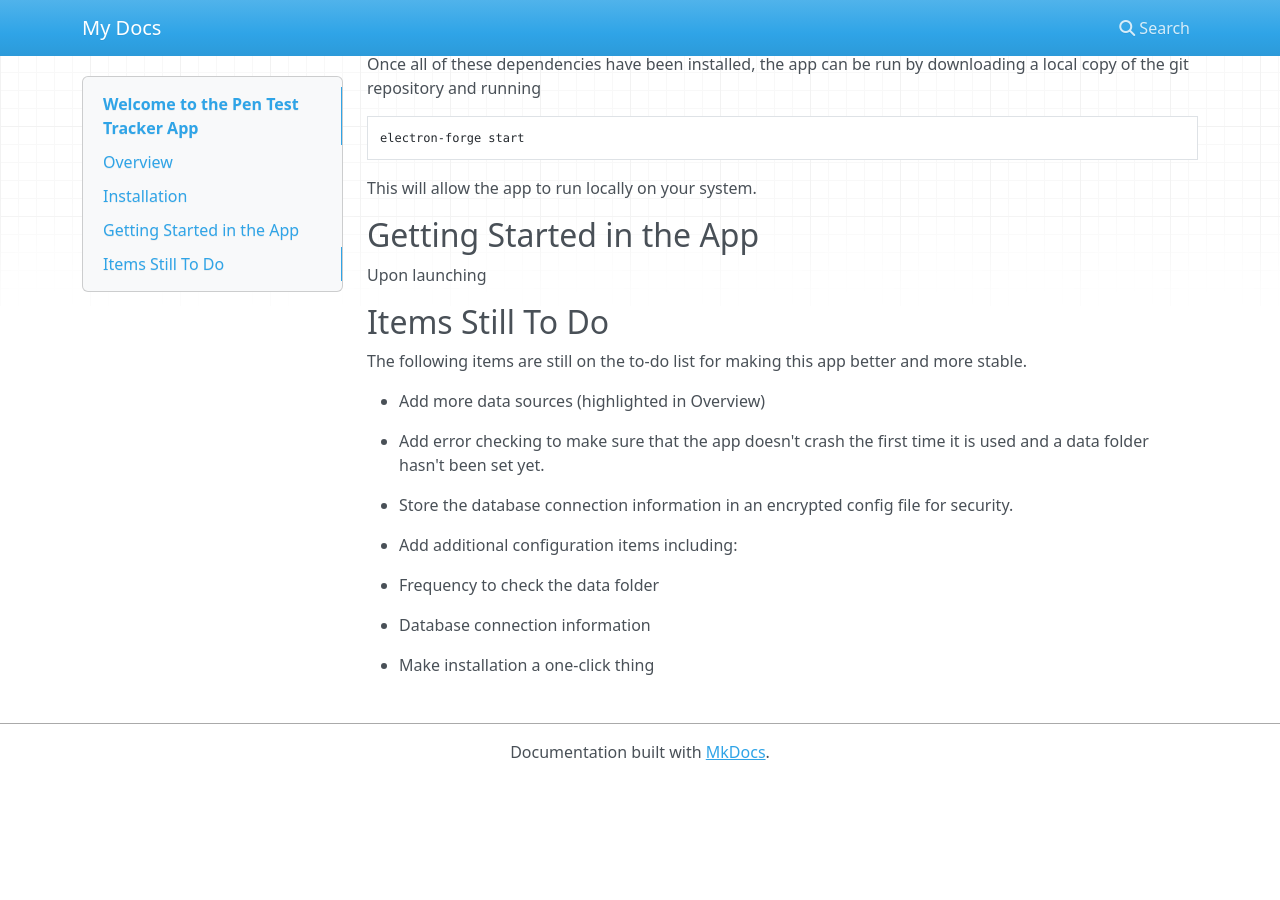
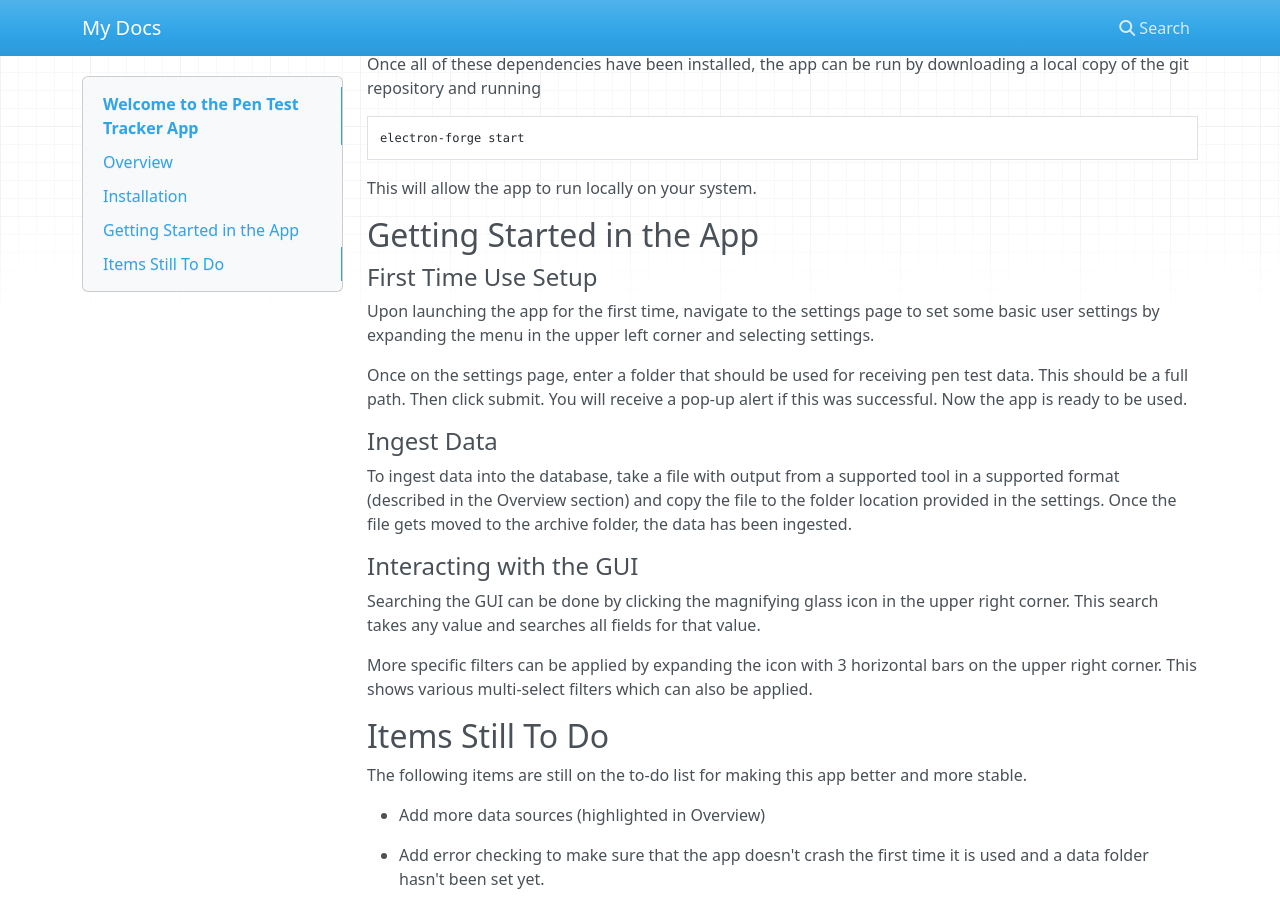
Before and after one commit to SarahLN/Pen-Test-Tracker, an MkDocs documentation site: the page built from docs/index.md, in a window 1280 px wide and 900 px high, scrolled down 1079 px. Built offline with MkDocs 1.6.1, drawn with Linux system fonts in a browser that asks for light colours; nearby versions of some CDN libraries; before the commit the page ends 1859 px from its top, so only the background shows below that; some of the changed text lies outside the part shown.

Commit message:
add documentation

```diff
--- a/docs/index.md
+++ b/docs/index.md
@@ -16,7 +16,7 @@ The app uses the following technologies:
 
 At the time of publishing, the following data sources are accepted:
 
-* Nmap Scan data including port, service, and os information - COMPLETE
+* Nmap Scan data including port, service, and os information (in xml format) - COMPLETE
 
 * Enum4Linux - Planned
 
@@ -60,7 +60,31 @@ This will allow the app to run locally on your system.
 
 ## Getting Started in the App
 
-Upon launching
+#### First Time Use Setup
+
+Upon launching the app for the first time, navigate to the settings page to set
+some basic user settings by expanding the menu in the upper left corner and
+selecting settings.
+
+Once on the settings page, enter a folder that should be used for receiving pen
+test data.  This should be a full path.  Then click submit.  You will receive a
+pop-up alert if this was successful.  Now the app is ready to be used.
+
+#### Ingest Data
+
+To ingest data into the database, take a file with output from a supported tool
+in a supported format (described in the Overview section) and copy the file to
+the folder location provided in the settings.  Once the file gets moved to the
+archive folder, the data has been ingested.
+
+#### Interacting with the GUI
+
+Searching the GUI can be done by clicking the magnifying glass icon in the upper
+right corner.  This search takes any value and searches all fields for that value.
+
+More specific filters can be applied by expanding the icon with 3 horizontal bars
+on the upper right corner.  This shows various multi-select filters which can also
+be applied.
 
 ## Items Still To Do
 
```
